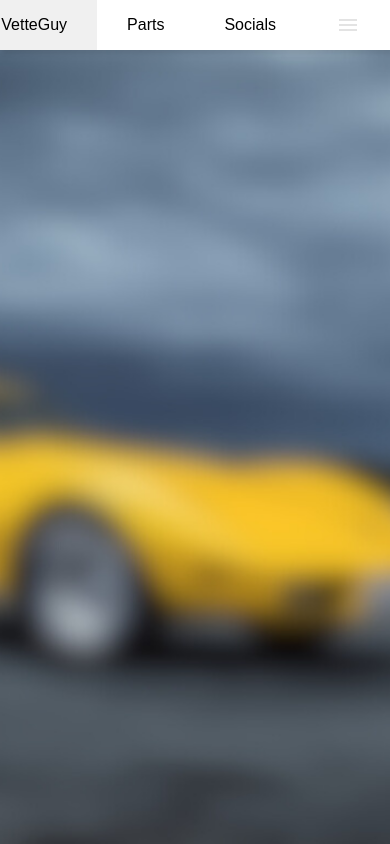
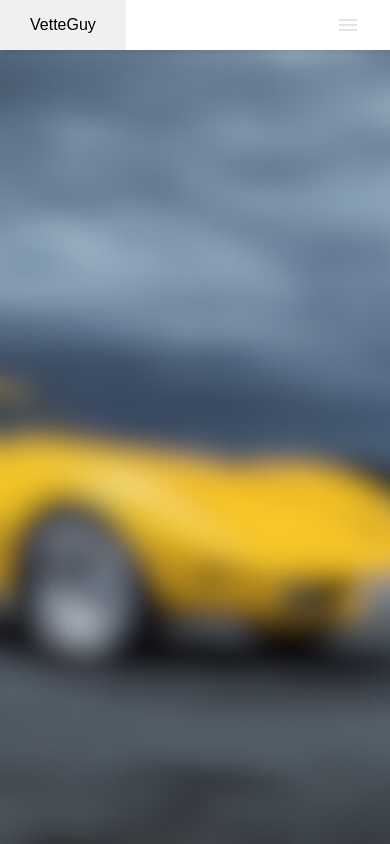
Before and after one commit to ThatOneVetteGuy/vetteguy.com, a plain HTML site: page index.html in a window 390 px wide. Drawn offline with Linux system fonts and the light colour scheme.

Commit message:
hide menu on mobile

```diff
--- a/index.html
+++ b/index.html
@@ -4,7 +4,7 @@
     <meta charset="UTF-8">
     <meta name="viewport" content="width=device-width, initial-scale=1.0">
     <title>ThatOneVetteGuy</title>
-    <link rel="shortcut icon" type="image/svg" href="images/logo.svg">
+    <link rel="shortcut icon" type="image/svg" href="logo.svg">
     <link rel="stylesheet" href="style.css">
 </head>
 <body>
@@ -16,8 +16,8 @@
         </ul>
         <ul>
             <li><a href="#">VetteGuy</a></li>
-            <li><a href="#">Parts</a></li>
-            <li><a href="#">Socials</a></li>
+            <li class="hideOnMobile"><a href="#">Parts</a></li>
+            <li class="hideOnMobile"><a href="#">Socials</a></li>
             <li onclick=showSidebar()><a href="#"><svg xmlns="http://www.w3.org/2000/svg" height="24" viewBox="0 -960 960 960" width="24px" fill="#e3e3e3"><path d="M120-240v-80h720v80H120Zm0-200v-80h720v80H120Zm0-200v-80h720v80H120Z"/></svg></a></li>
         </ul>
     </nav>
--- a/style.css
+++ b/style.css
@@ -60,5 +60,7 @@ nav li:first-child{
     width: 100%;
 }
 @media(max-width: 800px){
-
+    .hideOnMobile{
+        display: none;
+    }
 }
```
